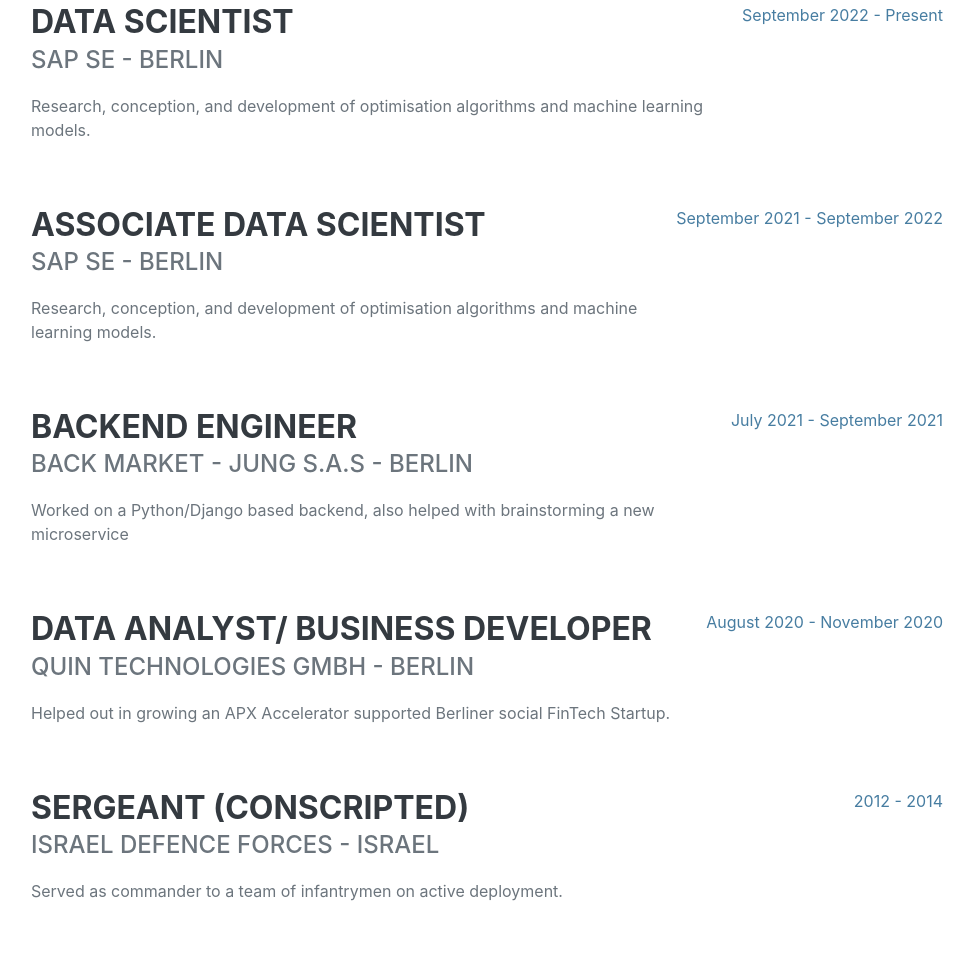
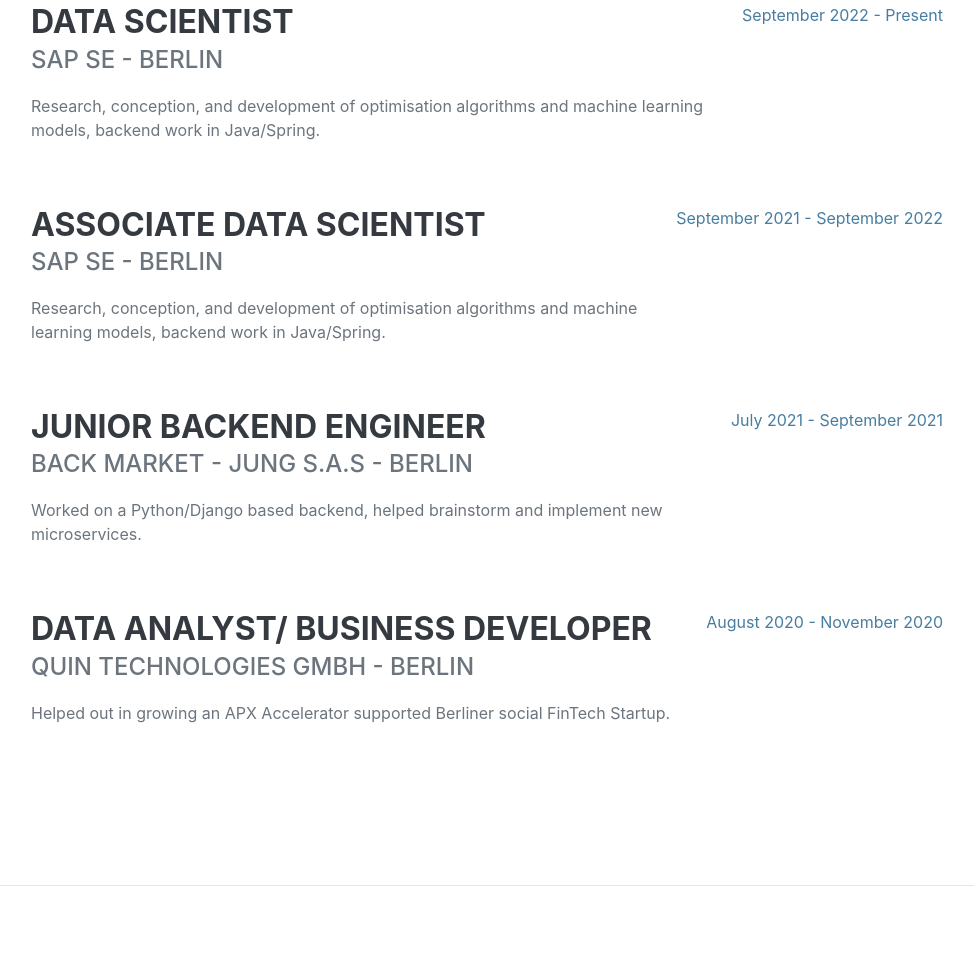
Before and after one commit to joshegger/joshegger.github.io, a website: page index.html in a window 1280 px wide. Shown: the part 993-1957 px from the top of the page, without its empty margins (289-1263 px from the left). Drawn offline with nearby package versions, Linux system fonts and the light colour scheme; a web font is replaced by a local one.

Commit message:
Update index.html

```diff
--- a/index.html
+++ b/index.html
@@ -48,8 +48,7 @@
                         <a href="mailto:joshua.p.egger@gmail.com">joshua.p.egger@gmail.com</a>
                     </div>
                     <p class="lead mb-5">
-                        Data Scientist, Software Engineer, Mathematician, and Coffee disposal service. My overarching motivation is to find elegant solutions to interesting technical problems. I'm analytical, independent minded,
-                        and have spent the better part of the past decade working with challenging technical material.
+                        Data Scientist, Software Engineer, Mathematician, and Coffee disposal service.
                     </p>
 
                 </div>
@@ -66,7 +65,7 @@
                         <div class="flex-grow-1">
                             <h3 class="mb-0">Data Scientist</h3>
                             <div class="subheading mb-3">SAP SE - Berlin </div>
-                            <p>Research, conception, and development of optimisation algorithms and machine learning models.</p>
+                            <p>Research, conception, and development of optimisation algorithms and machine learning models, backend work in Java/Spring.</p>
                         </div>
                         <div class="flex-shrink-0"><span class="text-primary">September 2022 - Present</span></div>
                     </div>
@@ -74,15 +73,15 @@
                         <div class="flex-grow-1">
                             <h3 class="mb-0">Associate Data Scientist</h3>
                             <div class="subheading mb-3">SAP SE - Berlin </div>
-                            <p>Research, conception, and development of optimisation algorithms and machine learning models.</p>
+                            <p>Research, conception, and development of optimisation algorithms and machine learning models, backend work in Java/Spring.</p>
                         </div>
                         <div class="flex-shrink-0"><span class="text-primary">September 2021 - September 2022</span></div>
                     </div>
                           <div class="d-flex flex-column flex-md-row justify-content-between mb-5">
                         <div class="flex-grow-1">
-                            <h3 class="mb-0">Backend Engineer</h3>
+                            <h3 class="mb-0">Junior Backend Engineer</h3>
                             <div class="subheading mb-3">Back Market - JUNG S.A.S - Berlin</div>
-                            <p>Worked on a Python/Django based backend, also helped with brainstorming a new microservice</p>
+                            <p>Worked on a Python/Django based backend, helped brainstorm and implement new microservices.</p>
                         </div>
                         <div class="flex-shrink-0"><span class="text-primary">July 2021 - September 2021</span></div>
                     </div>
@@ -94,14 +93,6 @@
                             <p>Helped out in growing an APX Accelerator supported Berliner social FinTech Startup.</p>
                         </div>
                         <div class="flex-shrink-0"><span class="text-primary">August 2020 - November 2020</span></div>
-                    </div>
-                    <div class="d-flex flex-column flex-md-row justify-content-between mb-5">
-                        <div class="flex-grow-1">
-                            <h3 class="mb-0">Sergeant (Conscripted)</h3>
-                            <div class="subheading mb-3">Israel Defence Forces - Israel</div>
-                            <p>Served as commander to a team of infantrymen on active deployment.</p>
-                        </div>
-                        <div class="flex-shrink-0"><span class="text-primary">2012 - 2014</span></div>
                     </div>
                     <div class="d-flex flex-column flex-md-row justify-content-between">
                         <div class="flex-grow-1">
```
